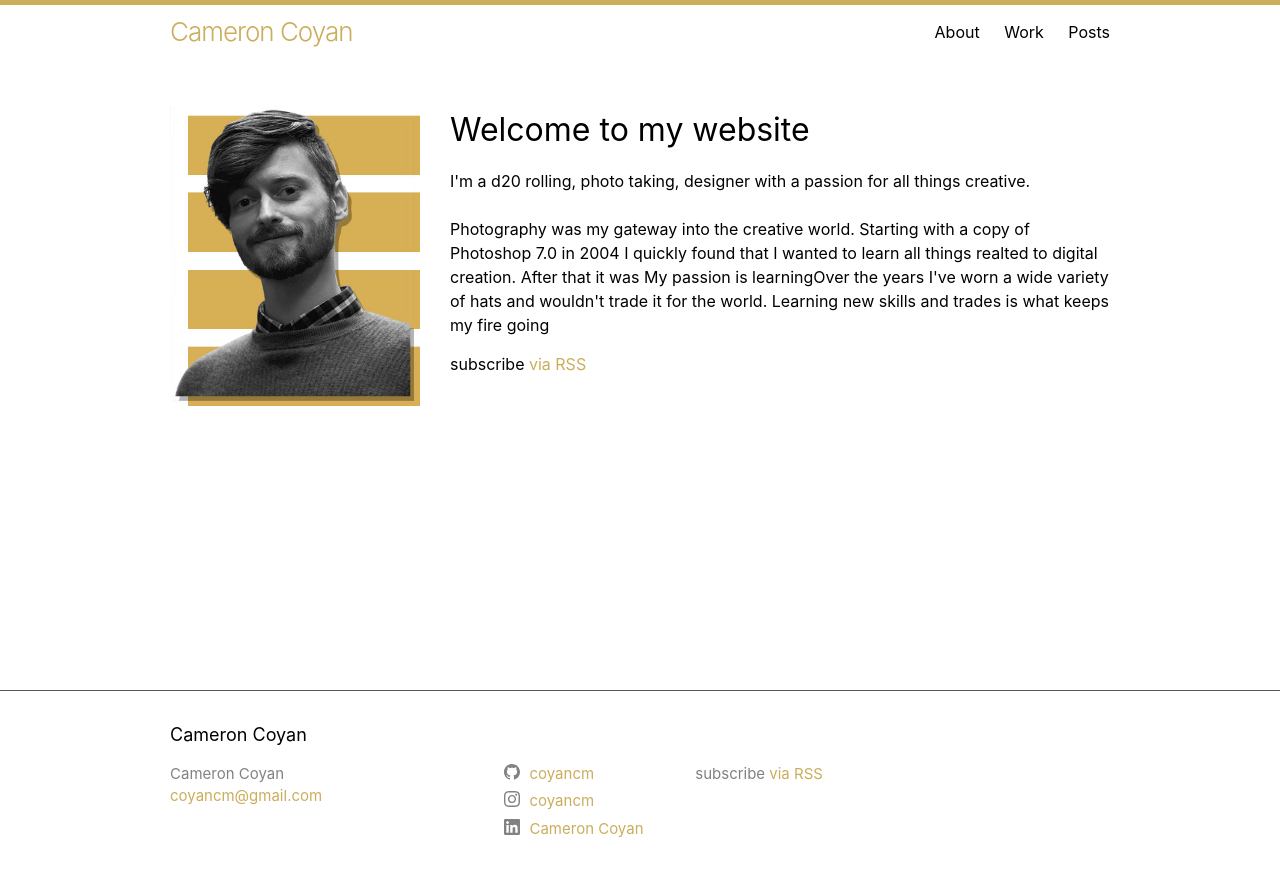
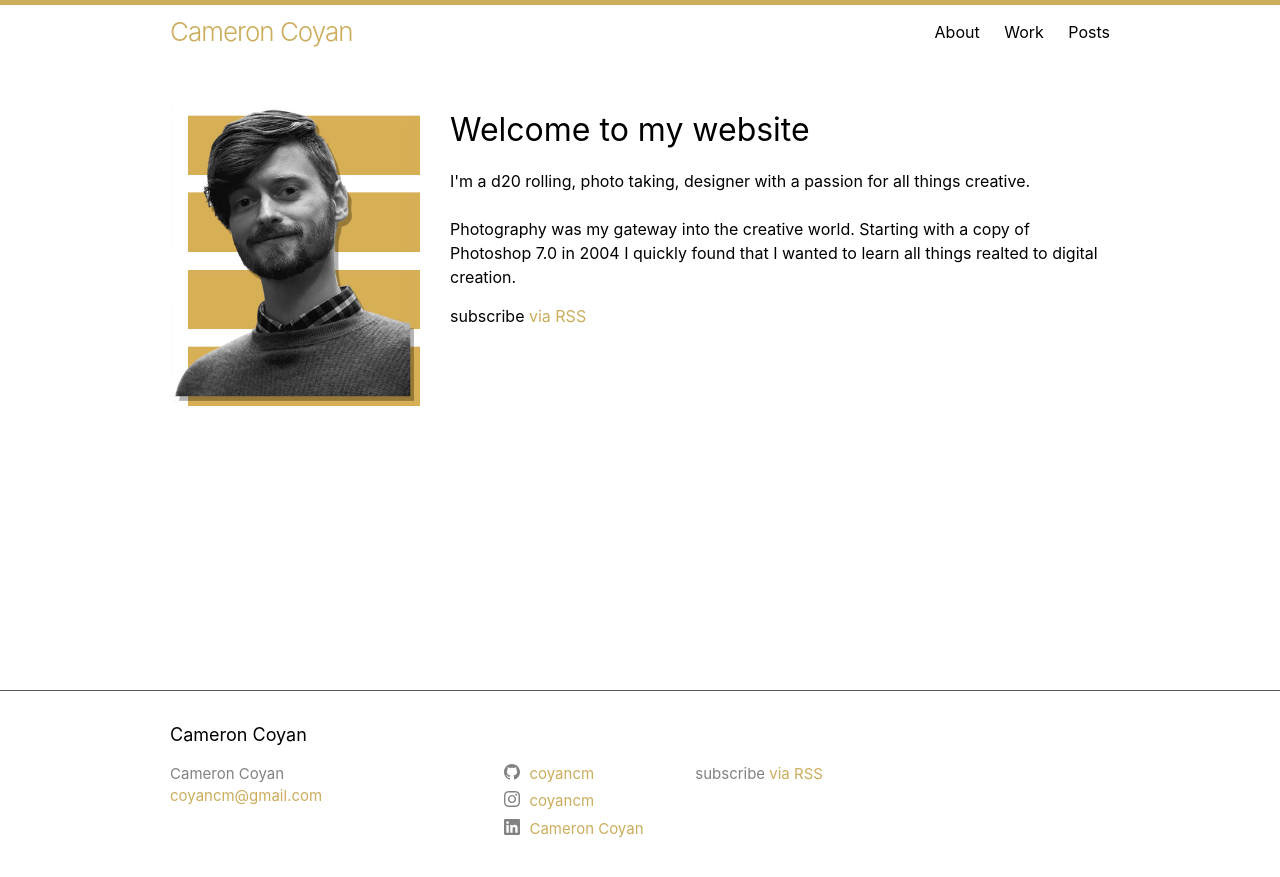
Before and after one commit to coyancm/blog-site, a Jekyll site: the page built from index.markdown, in a window 1280 px wide. Shown: the top 877 px of the page. Built offline with Jekyll 4.4.1, drawn with Linux system fonts in a browser that asks for light colours.

Commit message:
Update index.markdown
Removed some words

```diff
--- a/index.markdown
+++ b/index.markdown
@@ -12,6 +12,4 @@ I'm a d20 rolling, photo taking, designer with a passion for all things creative
 <br>
 <br>
 Photography was my gateway into the creative world. Starting with a copy of Photoshop 7.0 in 2004 I quickly found that I wanted to learn all things realted to digital creation.
-
-
-After that it was My passion is learningOver the years I've worn a wide variety of hats and wouldn't trade it for the world. Learning new skills and trades is what keeps my fire going</p>
+</p>
```
